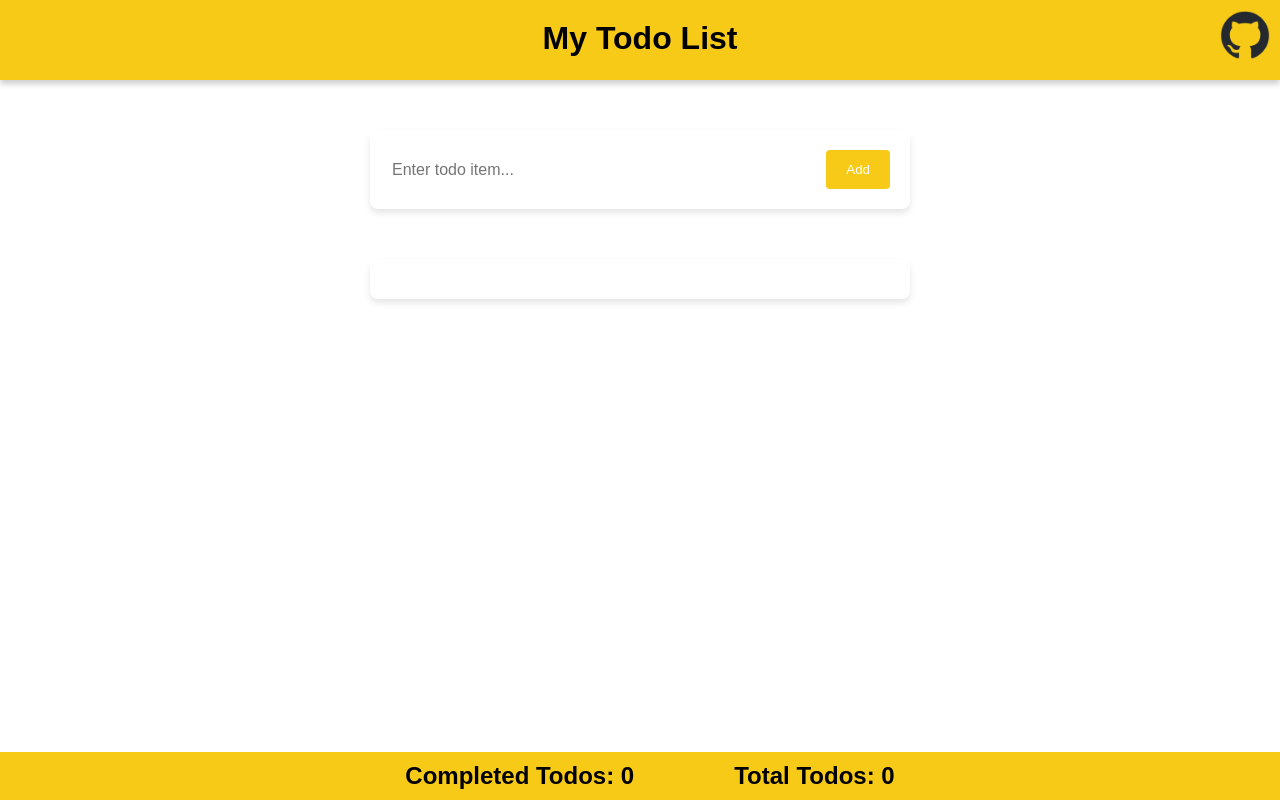
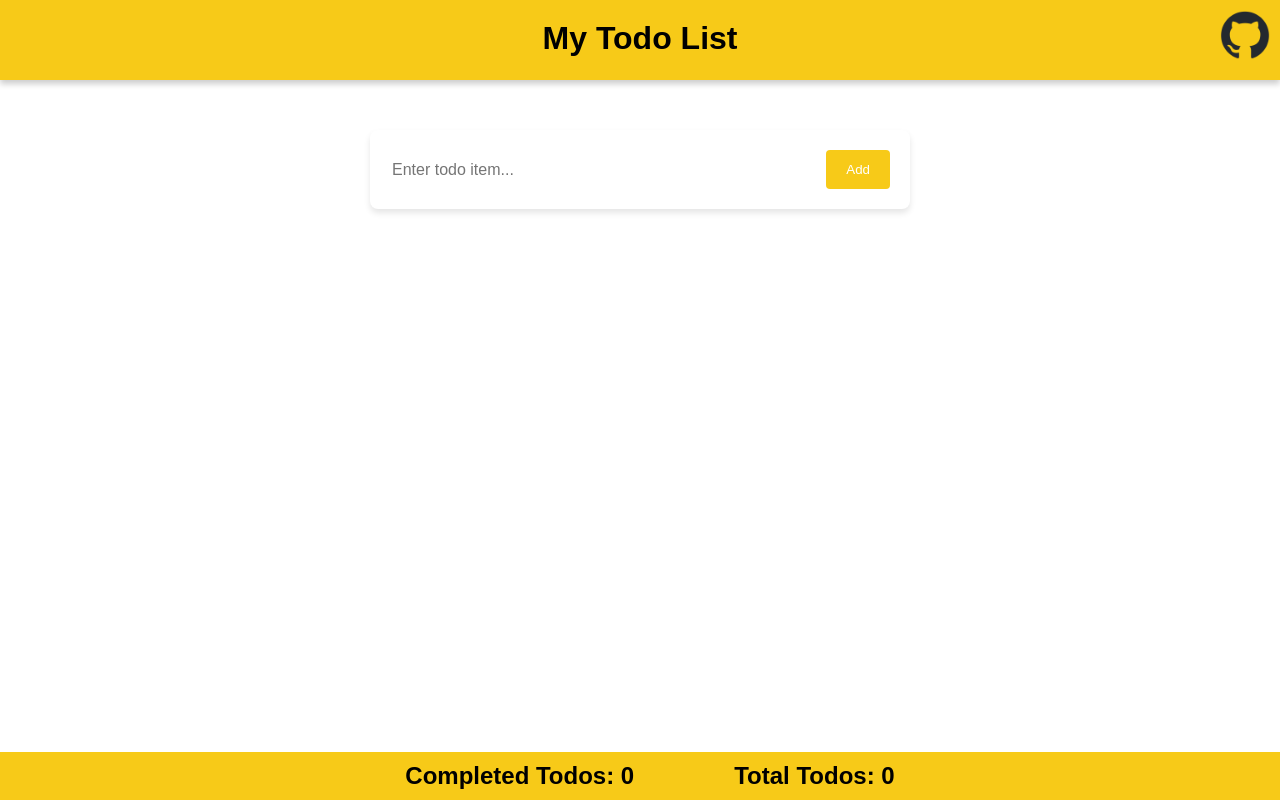
Before and after one commit to bsquidwrd/react-todoapp, a React (Vite) app: page / in a window 1280 px wide. Built offline with nearby package versions, Linux system fonts and the light colour scheme.

Commit message:
Hide list if it's empty

```diff
--- a/src/components/TodoList.jsx
+++ b/src/components/TodoList.jsx
@@ -6,8 +6,11 @@ export default function TodoList({ todos, setTodos }) {
     .slice()
     .sort((a, b) => Number(a.done) - Number(b.done));
 
+  const hideListClassName = todos.length > 0 ? "" : styles.hide;
+  const itemClassNames = [styles.list, hideListClassName];
+
   return (
-    <div className={styles.list}>
+    <div className={itemClassNames.join(" ")}>
       {sortedTodos.map((item) => (
         <TodoItem
           key={item.name}
--- a/src/components/todolist.module.css
+++ b/src/components/todolist.module.css
@@ -7,3 +7,7 @@
   padding: 20px;
   margin-top: 50px;
 }
+
+.hide {
+  display: none;
+}
```
